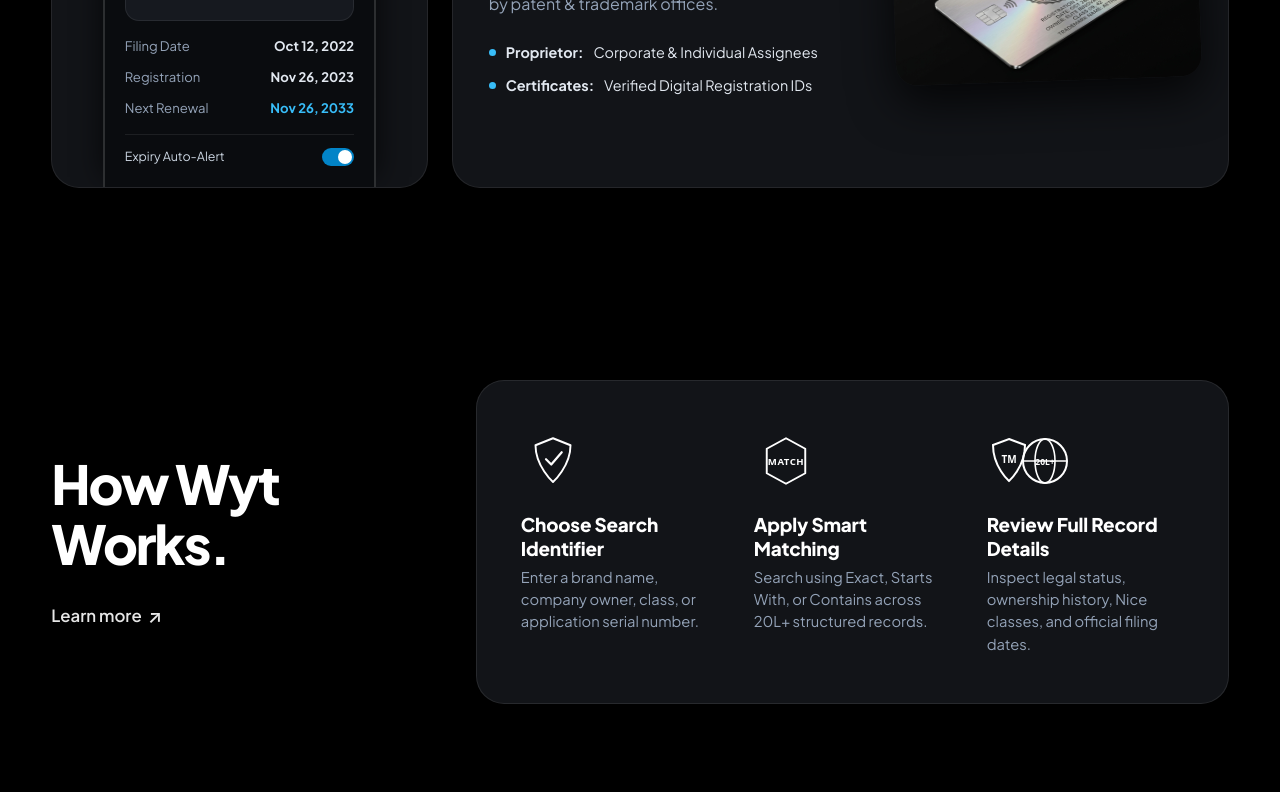
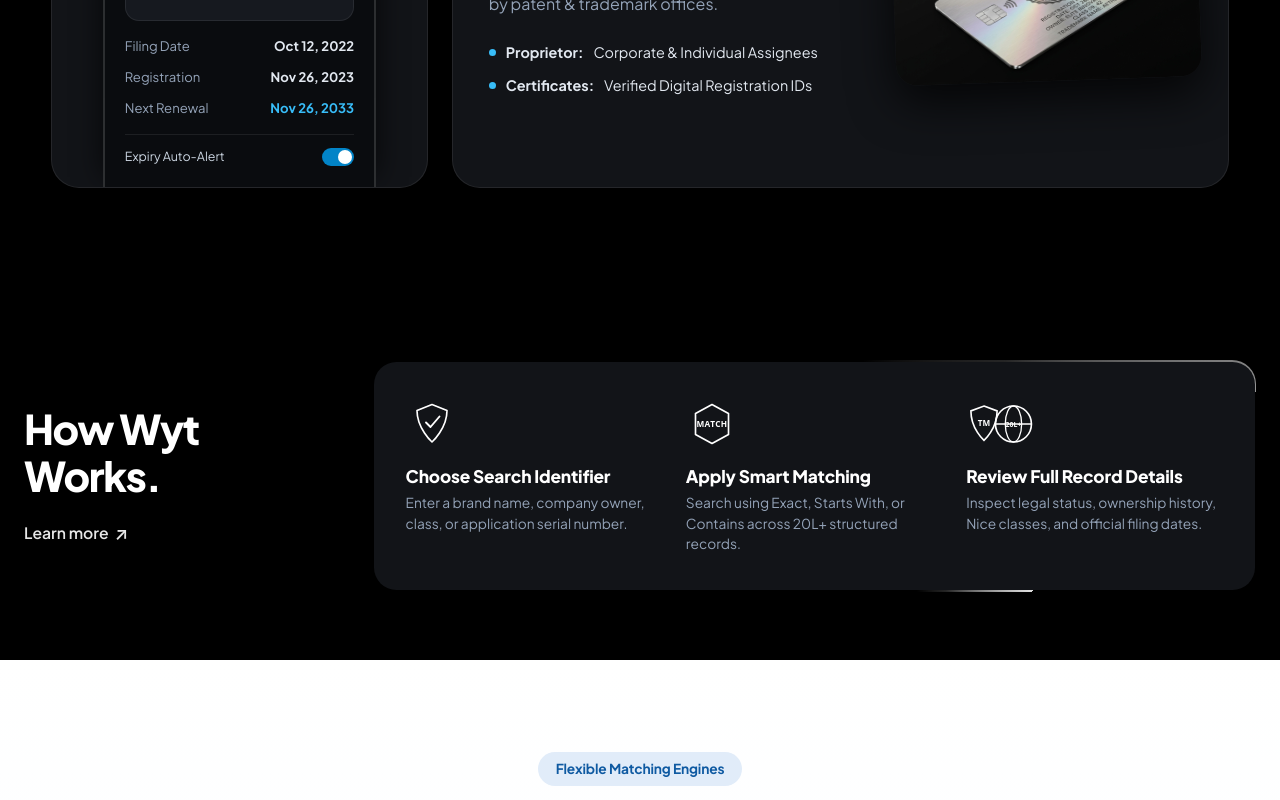
Before and after one commit to abitha340/wty, a React (Vite) app in the folder frontend/: page / in a window 1280 px wide. Shown: the part 2697-3497 px from the top of the page. Built offline with nearby package versions, Linux system fonts and the light colour scheme.

Commit message:
Refine HowItWorksSection with compact sizing, tight proximity, and animated moving white light border

```diff
--- a/frontend/src/components/HowItWorksSection.jsx
+++ b/frontend/src/components/HowItWorksSection.jsx
@@ -10,8 +10,8 @@
 
   return (
     <section style={{
-      paddingTop: '80px',
-      paddingBottom: '88px',
+      paddingTop: '60px',
+      paddingBottom: '68px',
       background: '#000000',
       color: '#ffffff',
       position: 'relative',
@@ -21,35 +21,35 @@
 
       <div className="container" style={{
         width: '100%',
-        maxWidth: '1680px',
+        maxWidth: '1280px',
         margin: '0 auto',
-        padding: '0 clamp(20px, 4vw, 56px)',
+        padding: '0 24px',
         position: 'relative',
         zIndex: 1
       }}>
 
         {/* =========================================================================
-            2-COLUMN SPLIT LAYOUT (MATCHING REFERENCE DESIGN)
+            2-COLUMN COMPACT SPLIT LAYOUT (CLOSE PROXIMITY)
            ========================================================================= */}
         <div style={{
           display: 'grid',
-          gridTemplateColumns: 'minmax(300px, 1fr) minmax(500px, 2fr)',
-          gap: '48px',
+          gridTemplateColumns: 'minmax(240px, 320px) 1fr',
+          gap: '28px',
           alignItems: 'center'
         }} className="how-it-works-split-row">
 
           {/* =======================================================================
-              LEFT COLUMN: LARGE HEADING + LEARN MORE LINK
+              LEFT COLUMN: COMPACT HEADING + LEARN MORE LINK
              ======================================================================= */}
           <div>
             <h2 style={{
-              fontSize: 'clamp(2.4rem, 4.2vw, 3.8rem)',
+              fontSize: 'clamp(2rem, 3.2vw, 2.8rem)',
               fontWeight: '900',
-              letterSpacing: '-0.04em',
+              letterSpacing: '-0.035em',
               color: '#ffffff',
-              lineHeight: 1.12,
-              marginBottom: '28px',
-              maxWidth: '440px'
+              lineHeight: 1.15,
+              marginBottom: '20px',
+              maxWidth: '300px'
             }}>
               How Wyt Works.
             </h2>
@@ -61,7 +61,7 @@
                 alignItems: 'center',
                 gap: '6px',
                 color: '#ffffff',
-                fontSize: '1.05rem',
+                fontSize: '0.98rem',
                 fontWeight: '600',
                 textDecoration: 'none',
                 cursor: 'pointer',
@@ -80,22 +80,42 @@
               }}
             >
               <span>Learn more</span>
-              <span style={{ fontSize: '1.15rem' }}>↗</span>
+              <span style={{ fontSize: '1.1rem' }}>↗</span>
             </a>
           </div>
 
           {/* =======================================================================
-              RIGHT COLUMN: SLEEK DARK CONTAINER WITH 3 OUTLINE ICON BADGES
+              RIGHT COLUMN: CARD WITH MOVING WHITE SLIGHT LIGHT BORDER
              ======================================================================= */}
+          <div className="moving-border-card-wrapper" style={{
+            position: 'relative',
+            borderRadius: '24px',
+            padding: '1.5px',
+            overflow: 'hidden',
+            boxShadow: '0 16px 40px rgba(0, 0, 0, 0.6)'
+          }}>
+
+            {/* Animated Rotating Conic Gradient (Moving White Light Beam) */}
+            <div className="moving-border-beam" style={{
+              position: 'absolute',
+              top: '-50%',
+              left: '-50%',
+              width: '200%',
+              height: '200%',
+              background: 'conic-gradient(from 0deg, transparent 0%, transparent 68%, rgba(255, 255, 255, 0.15) 78%, rgba(255, 255, 255, 0.95) 88%, #ffffff 92%, rgba(255, 255, 255, 0.95) 94%, rgba(255, 255, 255, 0.15) 98%, transparent 100%)',
+              zIndex: 1
+            }} />
+
+            {/* Inner Content Card (Sits atop the rotating beam with 1.5px border visible) */}
             <div style={{
+              position: 'relative',
+              zIndex: 2,
               background: '#121418',
-            borderRadius: '28px',
-            border: '1px solid rgba(255, 255, 255, 0.09)',
-            padding: '48px 44px',
-            boxShadow: '0 20px 48px rgba(0, 0, 0, 0.6)',
+              borderRadius: '22.5px',
+              padding: '36px 32px',
               display: 'grid',
               gridTemplateColumns: 'repeat(3, 1fr)',
-            gap: '36px'
+              gap: '24px'
             }} className="how-it-works-cards-box">
 
               {/* ITEM 1: CHOOSE SEARCH IDENTIFIER */}
@@ -103,11 +123,11 @@
                 display: 'flex',
                 flexDirection: 'column',
                 alignItems: 'flex-start',
-              gap: '20px'
+                gap: '16px'
               }}>
                 {/* Shield Icon SVG */}
-              <div style={{ width: '64px', height: '64px', display: 'flex', alignItems: 'center', justifyContent: 'center' }}>
-                <svg width="56" height="56" viewBox="0 0 64 64" fill="none" stroke="#ffffff" strokeWidth="2" strokeLinecap="round" strokeLinejoin="round">
+                <div style={{ width: '52px', height: '52px', display: 'flex', alignItems: 'center', justifyContent: 'center' }}>
+                  <svg width="48" height="48" viewBox="0 0 64 64" fill="none" stroke="#ffffff" strokeWidth="2" strokeLinecap="round" strokeLinejoin="round">
                     <path d="M32 6 L52 14 C52 38 32 56 32 56 C32 56 12 38 12 14 Z" stroke="#ffffff" strokeWidth="2.2" />
                     <path d="M24 30 L30 36 L42 22" stroke="#ffffff" strokeWidth="2.5" />
                   </svg>
@@ -115,7 +135,7 @@
 
                 <div>
                   <h3 style={{
-                  fontSize: '1.18rem',
+                    fontSize: '1.08rem',
                     fontWeight: '800',
                     color: '#ffffff',
                     marginBottom: '6px',
@@ -124,9 +144,9 @@
                     Choose Search Identifier
                   </h3>
                   <p style={{
-                  fontSize: '0.92rem',
+                    fontSize: '0.86rem',
                     color: '#94a3b8',
-                  lineHeight: '1.5',
+                    lineHeight: '1.48',
                     margin: 0
                   }}>
                     Enter a brand name, company owner, class, or application serial number.
@@ -139,11 +159,11 @@
                 display: 'flex',
                 flexDirection: 'column',
                 alignItems: 'flex-start',
-              gap: '20px'
+                gap: '16px'
               }}>
                 {/* Hexagon Icon SVG */}
-              <div style={{ width: '64px', height: '64px', display: 'flex', alignItems: 'center', justifyContent: 'center' }}>
-                <svg width="56" height="56" viewBox="0 0 64 64" fill="none">
+                <div style={{ width: '52px', height: '52px', display: 'flex', alignItems: 'center', justifyContent: 'center' }}>
+                  <svg width="48" height="48" viewBox="0 0 64 64" fill="none">
                     <polygon points="32,6 54,18 54,46 32,58 10,46 10,18" stroke="#ffffff" strokeWidth="2.2" fill="none" strokeLinecap="round" strokeLinejoin="round" />
                     <text x="32" y="36" textAnchor="middle" fill="#ffffff" fontSize="11" fontWeight="800" letterSpacing="0.05em" fontFamily="system-ui, sans-serif">
                       MATCH
@@ -153,7 +173,7 @@
 
                 <div>
                   <h3 style={{
-                  fontSize: '1.18rem',
+                    fontSize: '1.08rem',
                     fontWeight: '800',
                     color: '#ffffff',
                     marginBottom: '6px',
@@ -162,9 +182,9 @@
                     Apply Smart Matching
                   </h3>
                   <p style={{
-                  fontSize: '0.92rem',
+                    fontSize: '0.86rem',
                     color: '#94a3b8',
-                  lineHeight: '1.5',
+                    lineHeight: '1.48',
                     margin: 0
                   }}>
                     Search using Exact, Starts With, or Contains across 20L+ structured records.
@@ -177,11 +197,11 @@
                 display: 'flex',
                 flexDirection: 'column',
                 alignItems: 'flex-start',
-              gap: '20px'
+                gap: '16px'
               }}>
                 {/* Overlapping Shield & Globe Icon SVG */}
-              <div style={{ width: '92px', height: '64px', display: 'flex', alignItems: 'center', justifyContent: 'flex-start' }}>
-                <svg width="88" height="56" viewBox="0 0 88 56" fill="none">
+                <div style={{ width: '74px', height: '52px', display: 'flex', alignItems: 'center', justifyContent: 'flex-start' }}>
+                  <svg width="72" height="48" viewBox="0 0 88 56" fill="none">
                     <path d="M22 6 L38 12 C38 34 22 48 22 48 C22 48 6 34 6 12 Z" stroke="#ffffff" strokeWidth="2" fill="#121418" />
                     <text x="22" y="30" textAnchor="middle" fill="#ffffff" fontSize="10" fontWeight="800" fontFamily="system-ui, sans-serif">
                       TM
@@ -197,7 +217,7 @@
 
                 <div>
                   <h3 style={{
-                  fontSize: '1.18rem',
+                    fontSize: '1.08rem',
                     fontWeight: '800',
                     color: '#ffffff',
                     marginBottom: '6px',
@@ -206,9 +226,9 @@
                     Review Full Record Details
                   </h3>
                   <p style={{
-                  fontSize: '0.92rem',
+                    fontSize: '0.86rem',
                     color: '#94a3b8',
-                  lineHeight: '1.5',
+                    lineHeight: '1.48',
                     margin: 0
                   }}>
                     Inspect legal status, ownership history, Nice classes, and official filing dates.
@@ -222,17 +242,32 @@
 
         </div>
 
-      {/* Responsive Styles */}
+      </div>
+
+      {/* Moving Light Beam Animation and Responsiveness */}
       <style>{`
+        @keyframes rotateMovingLight {
+          0% {
+            transform: rotate(0deg);
+          }
+          100% {
+            transform: rotate(360deg);
+          }
+        }
+
+        .moving-border-beam {
+          animation: rotateMovingLight 5s linear infinite;
+        }
+
         @media (max-width: 960px) {
           .how-it-works-split-row {
             grid-template-columns: 1fr !important;
-            gap: 36px !important;
+            gap: 24px !important;
           }
           .how-it-works-cards-box {
             grid-template-columns: 1fr !important;
-            padding: 32px 24px !important;
-            gap: 28px !important;
+            padding: 28px 20px !important;
+            gap: 24px !important;
           }
         }
       `}</style>
```
Lines whose indentation alone changed are shown as unchanged.
